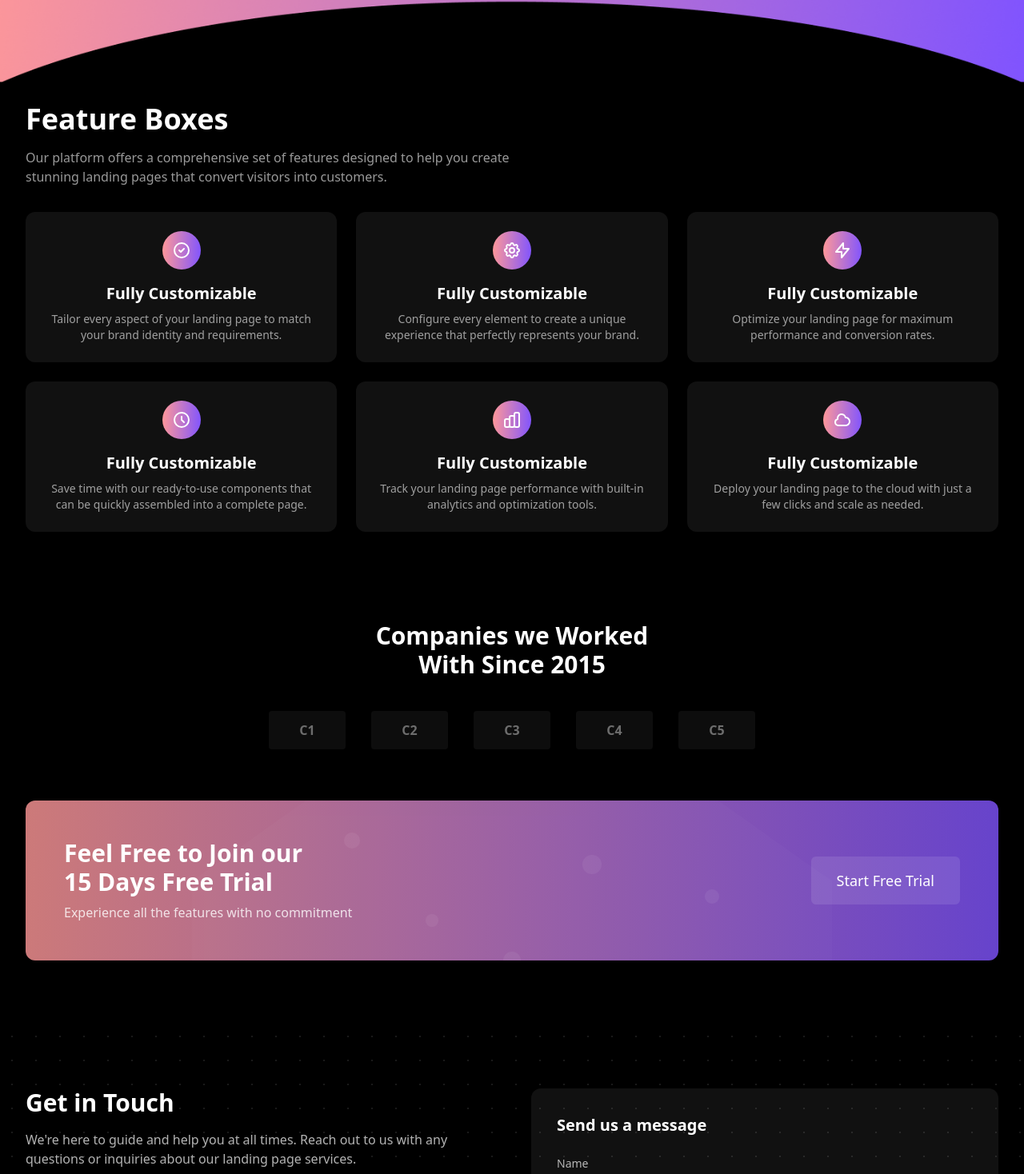
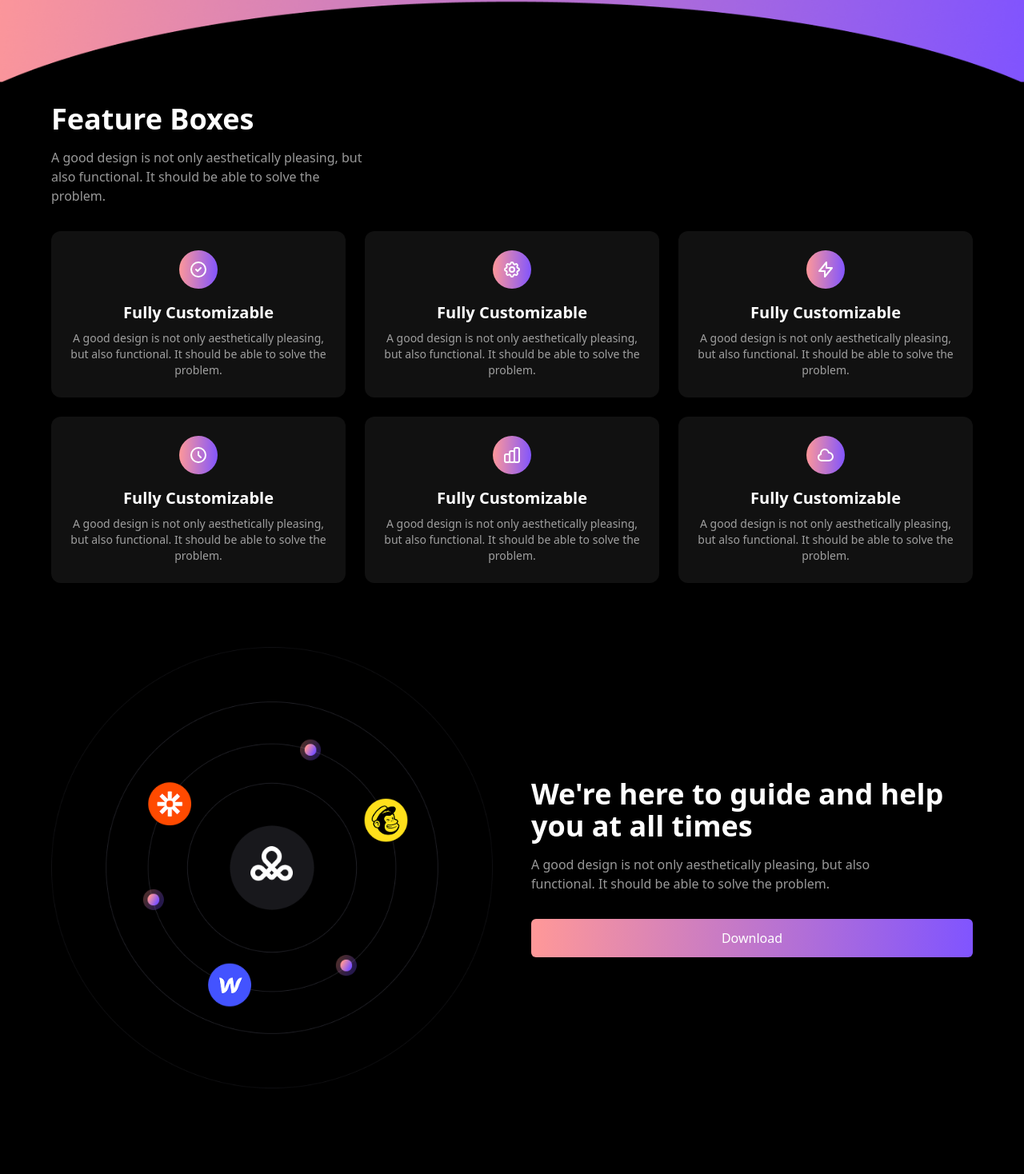
Before and after one commit to AhmedMahmoud100/landing-page-task, a Next.js app: page / in a window 1280 px wide. Shown: the part 1013-2481 px from the top of the page at 80% size. Built offline with nearby package versions, Linux system fonts and the light colour scheme.

Commit message:
feat: add guide section

```diff
--- a/src/components/sections/Features.tsx
+++ b/src/components/sections/Features.tsx
@@ -2,6 +2,8 @@ import React from 'react';
 import Container from '../ui/Container';
 import Card from '../ui/Card';
 import { CheckIcon, CogIcon, LightningIcon, ClockIcon, ChartIcon, CloudIcon } from '../icons';
+import Button from '../ui/Button';
+import Image from 'next/image';
 
 type FeatureProps = {
   icon: React.ReactNode;
@@ -26,46 +28,46 @@ const Features = () => {
     {
       icon: <CheckIcon />,
       title: 'Fully Customizable',
-      description: 'Tailor every aspect of your landing page to match your brand identity and requirements.',
+      description: 'A good design is not only aesthetically pleasing, but also functional. It should be able to solve the problem.',
     },
     {
       icon: <CogIcon />,
       title: 'Fully Customizable',
-      description: 'Configure every element to create a unique experience that perfectly represents your brand.',
+      description: 'A good design is not only aesthetically pleasing, but also functional. It should be able to solve the problem.',
     },
     {
       icon: <LightningIcon />,
       title: 'Fully Customizable',
-      description: 'Optimize your landing page for maximum performance and conversion rates.',
+      description: 'A good design is not only aesthetically pleasing, but also functional. It should be able to solve the problem.',
     },
     {
       icon: <ClockIcon />,
       title: 'Fully Customizable',
-      description: 'Save time with our ready-to-use components that can be quickly assembled into a complete page.',
+      description: 'A good design is not only aesthetically pleasing, but also functional. It should be able to solve the problem.',
     },
     {
       icon: <ChartIcon />,
       title: 'Fully Customizable',
-      description: 'Track your landing page performance with built-in analytics and optimization tools.',
+      description: 'A good design is not only aesthetically pleasing, but also functional. It should be able to solve the problem.',
     },
     {
       icon: <CloudIcon />,
       title: 'Fully Customizable',
-      description: 'Deploy your landing page to the cloud with just a few clicks and scale as needed.',
+      description: 'A good design is not only aesthetically pleasing, but also functional. It should be able to solve the problem.',
     },
   ];
 
   return (
-    <section id="features" className="pb-8 relative">
+    <section id="features" className="pb-8 relative max-w-7xl mx-auto px-4 sm:px-6 lg:px-8 ">
       <Container>
         <div className="mb-8">
           <h2 className="text-3xl md:text-4xl font-bold mb-4">Feature Boxes</h2>
-          <p className="text-white/60 max-w-2xl">
-            Our platform offers a comprehensive set of features designed to help you create stunning landing pages that convert visitors into customers.
+          <p className="text-white/60 max-w-[400px]">
+            A good design is not only aesthetically pleasing, but also functional. It should be able to solve the problem.
           </p>
         </div>
 
-        <div className="grid grid-cols-1 md:grid-cols-2 lg:grid-cols-3 gap-6">
+        <div className="grid grid-cols-1 md:grid-cols-2 lg:grid-cols-3 gap-6 mb-20">
           {features.map((feature, index) => (
             <FeatureCard
               key={index}
@@ -75,6 +77,25 @@ const Features = () => {
             />
           ))}
         </div>
+
+        <div className="flex flex-col md:flex-row items-center gap-12">
+          <div className="md:w-1/2">
+            <Image
+              src="/images/guide.png"
+              alt="Guide"
+              width={500}
+              height={500}
+              className="w-full h-auto"
+            />
+          </div>
+          <div className="md:w-1/2">
+            <h2 className="text-3xl md:text-4xl font-bold mb-4">We're here to guide and help you at all times</h2>
+            <p className="text-white/60 mb-8 max-w-md">
+              A good design is not only aesthetically pleasing, but also functional. It should be able to solve the problem.
+            </p>
+            <Button href="#" variant="primary">Download</Button>
+          </div>
+        </div>
       </Container>
     </section>
   );
```
